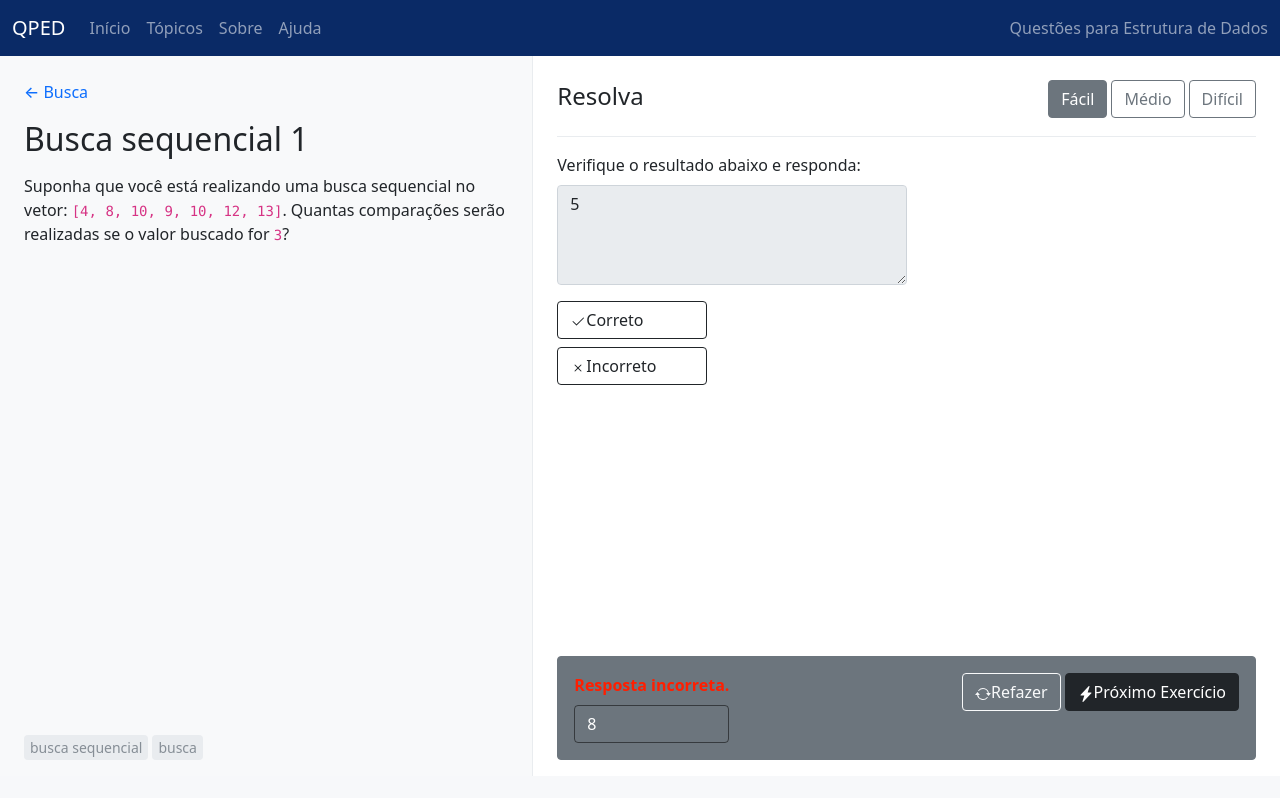
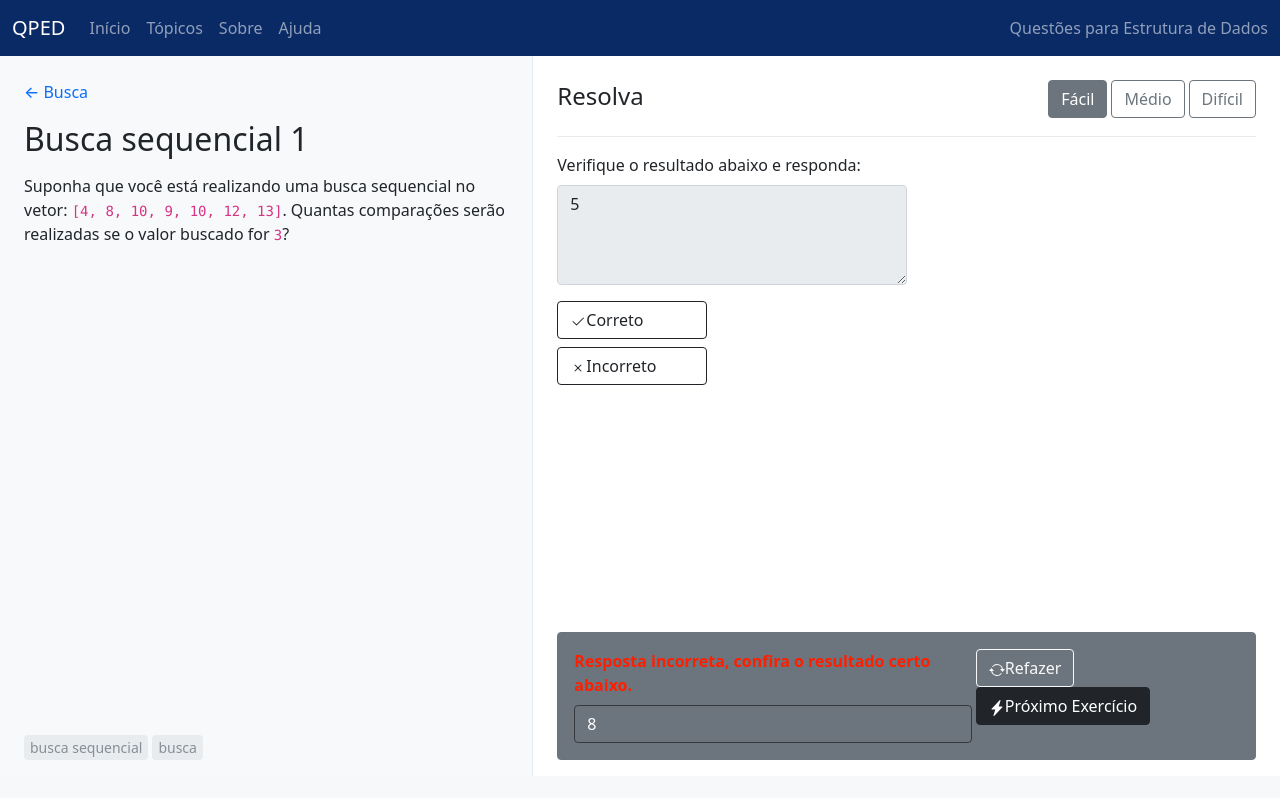
Before and after one commit to utfpr-qped/qped, a React (Create React App) app: page /question/busca/busca-1 in a window 1280 px wide. Both pictures are taken after a click on the button "Responder". Built offline with nearby package versions, Linux system fonts and the light colour scheme; the HTML template or start-up script is replaced by a standard one.

Commit message:
chore updated incorrect  answer message

```diff
--- a/src/components/QuestionActions/index.js
+++ b/src/components/QuestionActions/index.js
@@ -17,7 +17,7 @@ export const Answered = ({ isAnswerCorrect, correctAnswer, handleRedoQuestion, h
     <div className="container-actions solved">
       {/* <!-- Text and Answer --> */}
       <div className="answer">
-        <p data-answer-state={isAnswerCorrect}>{isAnswerCorrect ? 'Resposta correta!' : 'Resposta incorreta.'}</p>
+        <p data-answer-state={isAnswerCorrect}>{isAnswerCorrect ? 'Resposta correta!' : 'Resposta incorreta, confira o resultado certo abaixo.'}</p>
         <div>{correctAnswer.toString()}</div>
       </div>
 
```
